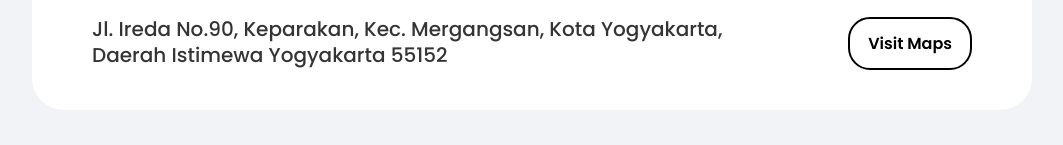
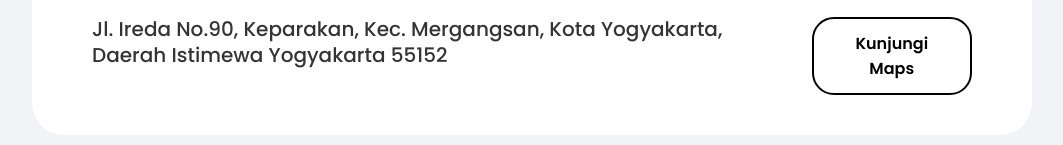
Before and after one commit to Zulpann/sakacomputer, a plain HTML site: page index.html in a window 1280 px wide. Shown: the part 3905-4050 px from the top of the page, without its empty margins (108-1171 px from the left). Drawn offline with Linux system fonts and the light colour scheme; a web font is replaced by a local one.

Commit message:
Fix Footer

```diff
--- a/index.html
+++ b/index.html
@@ -179,7 +179,7 @@
                     <img class="image-peta" src="./asset/img/peta.svg" alt="">
                     <div class="petaend">
                         <p class="paragraph p-peta">Jl. Ireda No.90, Keparakan, Kec. Mergangsan, Kota Yogyakarta, Daerah Istimewa Yogyakarta 55152</p>
-                        <button class="medium-button">Visit Maps</button>
+                        <button class="medium-button">Kunjungi Maps</button>
                     </div>
                 </div>
             </section>
```
